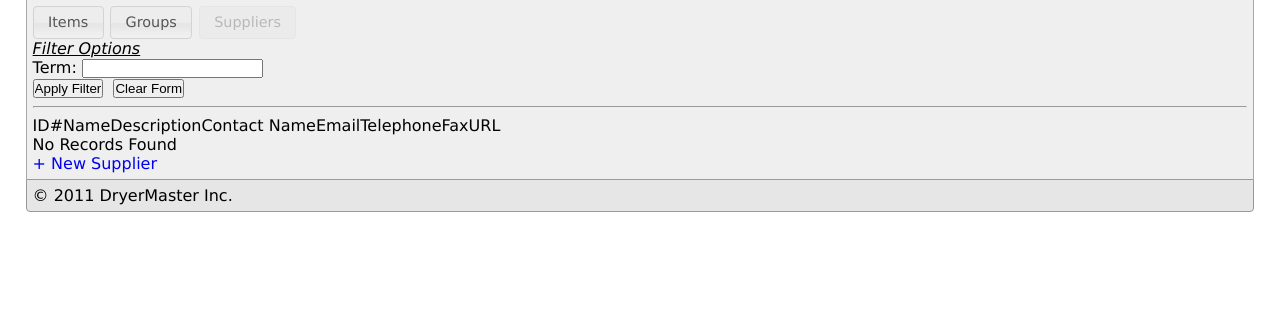
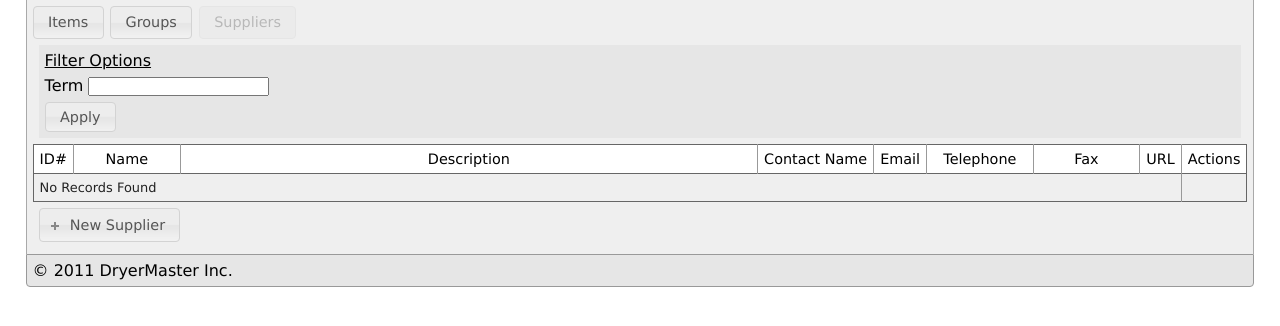
Before and after one commit to rlemon/SSI, a PHP site: template views/inventory/supplierList.php in a window 1280 px wide. Shown: the part 102-428 px from the top of the page. Run offline with PHP 8.4, Linux system fonts and the light colour scheme; the template is opened without the code that fills it, so the values that code supplies are empty; some libraries are stand-ins or nearby versions.

Commit message:
Updating UI

```diff
--- a/public/css/default.css
+++ b/public/css/default.css
@@ -139,3 +139,12 @@ body,html {
 .data-table tbody tr:nth-child(odd) td {
     background-color: #efefef;
 }
+.static-column {
+	width: 1em;
+}
+.static-column.large {
+	width: 3.25em;
+}
+.static-column.xlarge {
+	width: 6.5em;
+}
--- a/views/inventory/supplierList.php
+++ b/views/inventory/supplierList.php
@@ -1,41 +1,37 @@
 <?php
-$filter_text = isset($_GET['text']) ? $_GET['text'] : '';
+$filter_term = isset($_GET['term']) ? $_GET['term'] : '';
 ?>
+
 
 <a class="ui-btn small" href="<?php echo URL; ?>inventory/itemList">Items</a>
 <a class="ui-btn small" href="<?php echo URL; ?>inventory/groupList">Groups</a>
 <a class="ui-btn small" data-disabled="disabled" href="<?php echo URL; ?>inventory/supplierList">Suppliers</a>
 
-<div><i><u>Filter Options</u></i></div>
-<div class="btn-block toolbar">
-		<form method="get" name="filter">
-		<div>Term:
-			<input type="text" name="text" value="<?php echo $filter_text; ?>" />
+<div class="ui-padded-all iblock">
+	<div class="ui-padded-bottom"><u>Filter Options</u></div>
+	<form method="get" name="filter" id="filter">
+		<div>
+			<label for="filter_term">Term</label>
+			<input type="text" name="term" id="filter_term" value="<?php echo $filter_term; ?>" />
 		</div>
-		<input type="submit" value="Apply Filter" />&nbsp;
-		<input type="button" value="Clear Form" id="btn-clearForm" />
-
-		</form>
+		<div class="ui-padded-top">
+			<input class="ui-btn small" type="submit" value="Apply">
+		</div>
+	</form>
 </div>
 
-<table>
-
-</table>
-
-
-<hr />
-
-<table class="table-main" data-type="items">
+<table class="data-table">
 	<thead>
 		<tr>
-			<th>ID#</th>
-			<th>Name</th>
+			<th class="static-column">ID#</th>
+			<th class="static-column xlarge">Name</th>
 			<th>Description</th>
-			<th>Contact Name</th>
-			<th>Email</th>
-			<th>Telephone</th>
-			<th>Fax</th>
-			<th>URL</th>
+			<th class="static-column xlarge">Contact Name</th>
+			<th class="static-column">Email</th>
+			<th class="static-column xlarge">Telephone</th>
+			<th class="static-column xlarge">Fax</th>
+			<th class="static-column">URL</th>
+			<th class="static-column">Actions</th>
 		</tr>
 	</thead>
 	<tbody>
@@ -45,25 +41,29 @@ if( count($this->rowData) === 0 ) {
 } else {
 	for($i = 0, $l = count($this->rowData); $i < $l; $i++) {
 		$r = $this->rowData[$i];
-		echo '<tr>' .
-			'<td>' . $r['id'] . '</td>' .
-			'<td>' . $r['name'] . '</td>' .
-			'<td>' . $r['description'] . '</td>' .
-			'<td>' . $r['contact_name'] . '</td>' .
-			'<td>' . $r['email'] . '</td>' .
-			'<td>' . $r['telephone'] . '</td>' .
-			'<td>' . $r['fax'] . '</td>' .
-			'<td>' . $r['url'] . '</td>' .
-			'<td class="btn-block"><form action="' . URL . 'inventory/editSupplier/'. $r['id'] . '"><input type="submit" title="Edit Supplier" value="E" /></form>' . /*'<a href="' . URL . 'inventory/editItem/'. $r['id'] . '" title="Edit Item" class="btn-edit">E</a>' . */
-			'&nbsp;' .
-			'<form class="frm-delete" action="' . URL . 'inventory/deleteSupplier/'. $r['id'] . '"><input type="hidden" name="id" value="' . $r['id'] . '" /><input type="submit" name="delete" title="Delete Supplier" value="D" /></form></td>' .
-			'</tr>';
+		$url = URL;
+		echo <<<ROWS
+		<tr>
+			<td>{$r['id']}</td>
+			<td>{$r['name']}</td>
+			<td>{$r['description']}</td>
+			<td>{$r['contact_name']}</td>
+			<td>{$r['email']}</td>
+			<td>{$r['telephone']}</td>
+			<td>{$r['fax']}</td>
+			<td>{$r['url']}</td>
+			<td>
+				<a href="{$url}inventory/editSupplier/{$r['id']}" class="ui-btn" data-icon-only="ui-icon-pencil" title="Edit Item">Edit Group</a>
+				<a href="{$url}inventory/deleteSupplier/{$r['id']}" class="ui-btn ui-btn-delete" data-icon-only="ui-icon-trash" title="Delete Item">Delete Group</a>
+			</td>
+		</tr>
+ROWS;
 	}
 }
 ?>
     </tbody>
 </table>
 
-<div class="btn-block toolbar">
-	<a href="<?php echo URL; ?>inventory/createSupplier">+ New Supplier</a>
+<div class="ui-padded-all">
+	<a class="ui-btn small" data-icon="ui-icon-plus" href="<?php echo URL; ?>inventory/createSupplier">New Supplier</a>
 </div>
```
Also changed, not shown: views/inventory/groupList.php (+29 -30 lines), views/inventory/itemList.php (+9 -9 lines).
